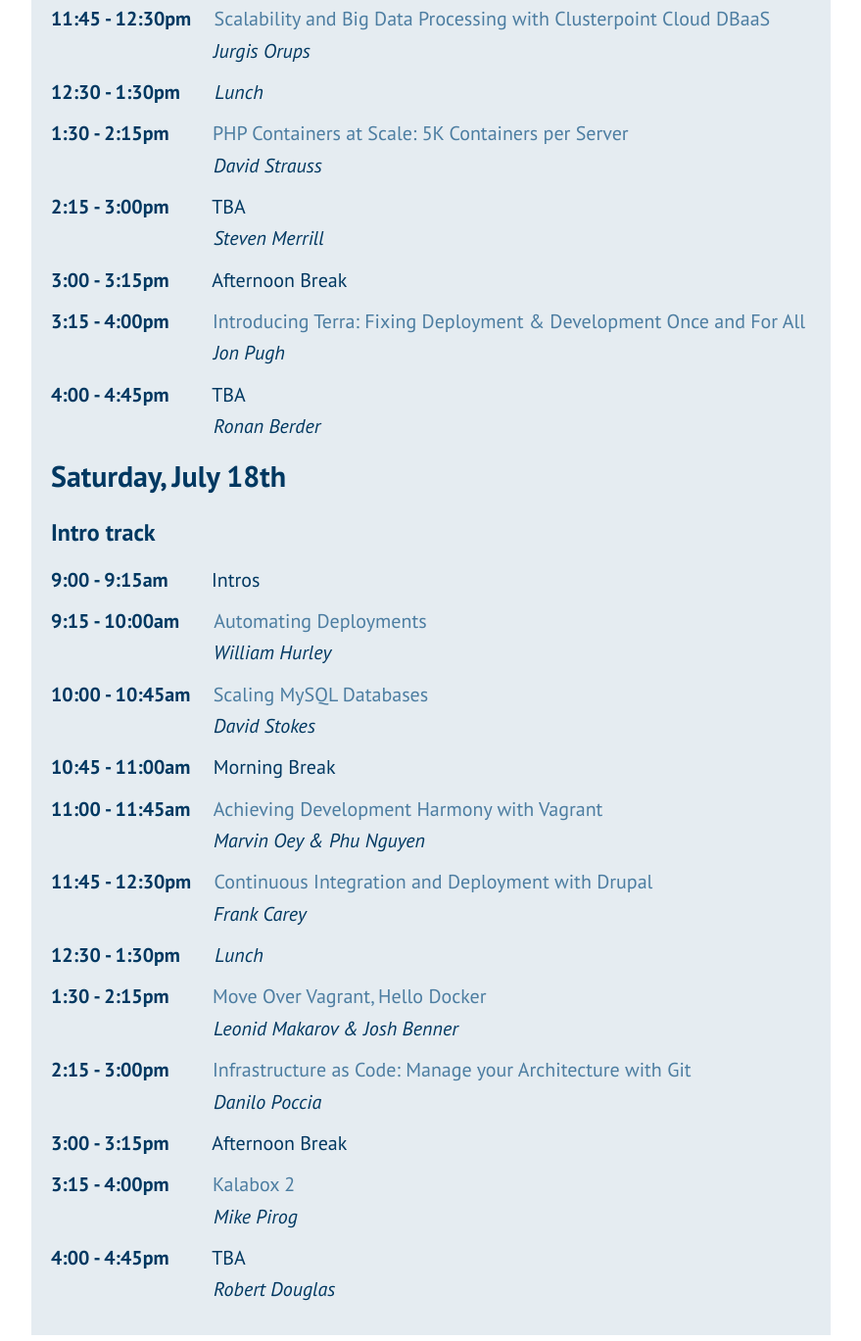
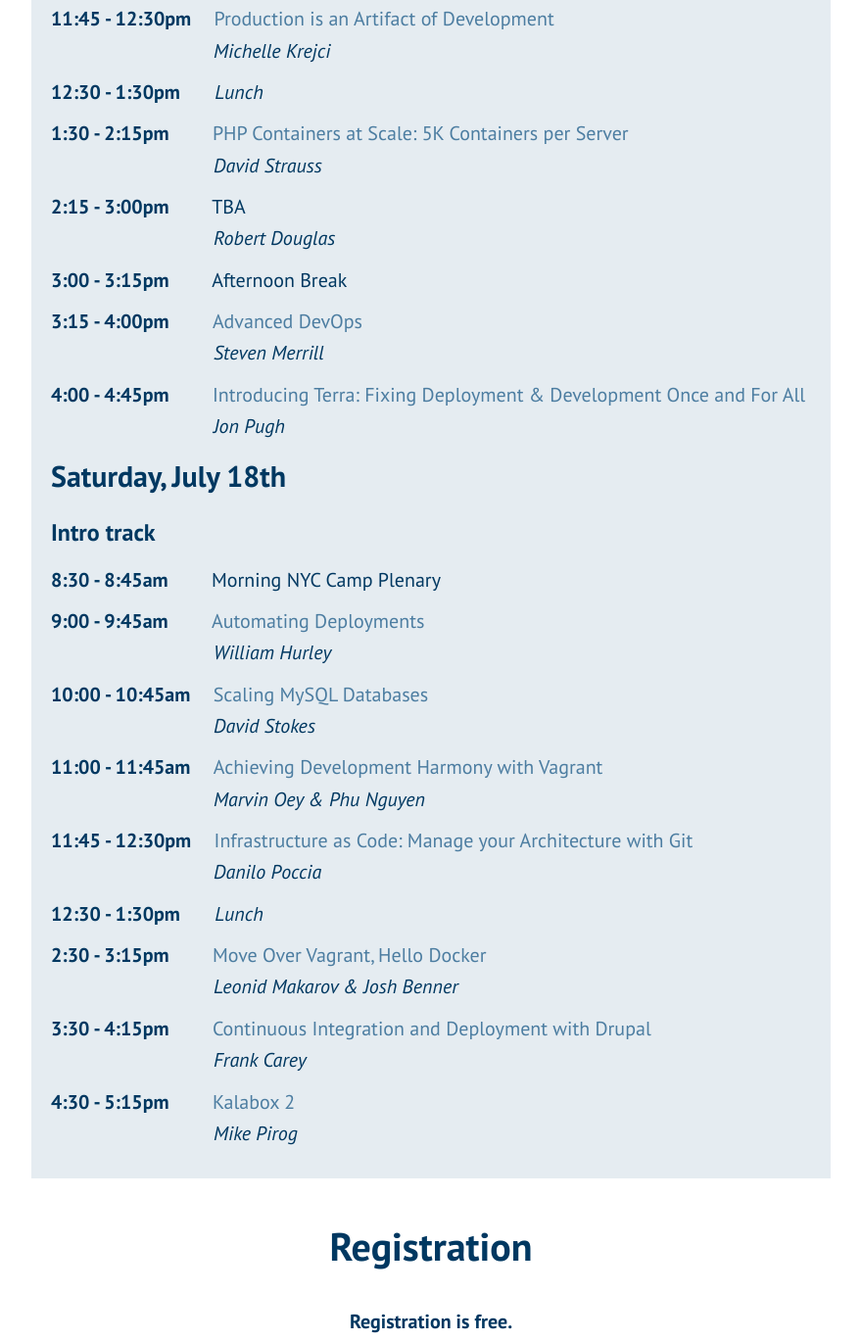
Before and after one commit to NYC-Camp/devops-camp, a website: page index.html in a window 1280 px wide. Shown: the part 4830-6199 px from the top of the page at 98% size, without its empty margins (200-1079 px from the left). Drawn offline with nearby package versions, Linux system fonts and the light colour scheme.

Commit message:
schedule

```diff
--- a/index.html
+++ b/index.html
@@ -208,35 +208,32 @@
           <h4>Advanced track</h4>
           <ul>
             <li><strong class="small">9:00 - 9:15am</strong> Intros</li>
-            <li><strong class="medium">9:15 - 10:00am</strong> <a href="http://nyccamp.org/session/production-artifact-development" target="_blank">Production is an Artifact of Development</a> <em>Michelle Krejci</em></li>
+            <li><strong class="medium">9:15 - 10:30am</strong> <a href="http://nyccamp.org/session/scalability-and-big-data-processing-clusterpoint-cloud-dbaas" target="_blank">Scalability and Big Data Processing with Clusterpoint Cloud DBaaS</a> <em>Jurgis Orups</em></li>
             <li><strong class="large">10:00 - 10:45am</strong> <a href="http://nyccamp.org/session/disposable-environments-each-git-branch" target="_blank">Disposable Environments for Each Git Branch</a> <em>Matthew Korostoff</em></li>
             <li><strong class="large">10:45 - 11:00am</strong> Morning Break</li>
             <li><strong class="large">11:00 - 11:45am</strong> <a href="http://nyccamp.org/session/how-debug-anything" target="_blank">How to Debug Anything</a><em> Sam Kottler</em></li>
-            <li><strong class="large">11:45 - 12:30pm</strong> <a href="http://nyccamp.org/session/scalability-and-big-data-processing-clusterpoint-cloud-dbaas" target="_blank">Scalability and Big Data Processing with Clusterpoint Cloud DBaaS</a> <em>Jurgis Orups</em></li>
+            <li><strong class="large">11:45 - 12:30pm</strong> <a href="http://nyccamp.org/session/production-artifact-development" target="_blank">Production is an Artifact of Development</a> <em>Michelle Krejci</em></li>
             <li><strong class="medium">12:30 - 1:30pm</strong><em class="lunch"> Lunch</em></li>
             <li><strong class="small">1:30 - 2:15pm</strong> <a href="http://nyccamp.org/session/php-containers-scale-5k-containers-server">PHP Containers at Scale: 5K Containers per Server</a><em>David Strauss</em></li>
-            <li><strong class="small">2:15 - 3:00pm</strong> TBA <em>Steven Merrill</em></li>
+            <li><strong class="small">2:15 - 3:00pm</strong> TBA <em>Robert Douglas</em></li>
             <li><strong class="small">3:00 - 3:15pm</strong> Afternoon Break</li>
-            <li><strong class="small">3:15 - 4:00pm</strong> <a href="http://nyccamp.org/node/455" target="_blank">Introducing Terra: Fixing Deployment & Development Once and For All</a> <em>Jon Pugh</em></li>
-            <li><strong class="small">4:00 - 4:45pm</strong> TBA <em>Ronan Berder</em></li>
+            <li><strong class="small">3:15 - 4:00pm</strong> <a href="http://nyccamp.org/session/adv-dev-ops" target="_blank"> Advanced DevOps</a> <em>Steven Merrill</em></li>
+            <li><strong class="small">4:00 - 4:45pm</strong> <a href="http://nyccamp.org/node/455" target="_blank">Introducing Terra: Fixing Deployment & Development Once and For All</a> <em>Jon Pugh</em></li>
           </ul>
           <h3>Saturday, July 18th</h3>
           <h4>Intro track</h4>
           <ul>
-            <li><strong class="small">9:00 - 9:15am</strong> Intros</li>
-            <li><strong class="medium">9:15 - 10:00am</strong> <a href="http://nyccamp.org/session/automating-deployments" target="_blank">Automating Deployments</a> <em>William Hurley</em></li>
+            <li><strong class="small">8:30 - 8:45am</strong> Morning NYC Camp Plenary</li>
+            <li><strong class="small">9:00 - 9:45am</strong> <a href="http://nyccamp.org/session/automating-deployments" target="_blank">Automating Deployments</a> <em>William Hurley</em></li>
             <li><strong class="large">10:00 - 10:45am</strong> <a href="http://nyccamp.org/session/scaling-mysql-databases" target="_blank">Scaling MySQL Databases</a> <em>David Stokes</em></li>
-            <li><strong class="large">10:45 - 11:00am</strong> Morning Break</li>
             <li><strong class="large">11:00 - 11:45am</strong> <a href="http://nyccamp.org/session/achieving-development-harmony-vagrant" target="_blank">Achieving Development Harmony with Vagrant</a><em> Marvin Oey & Phu Nguyen</em></li>
-            <li><strong class="large">11:45 - 12:30pm</strong> <a href="http://nyccamp.org/session/continuous-integration-and-deployment-drupal" target="_blank">Continuous Integration and Deployment with Drupal</a> <em>Frank Carey</em></li>
+            <li><strong class="large">11:45 - 12:30pm</strong> <a href="http://nyccamp.org/session/infrastructure-code-manage-your-architecture-git">Infrastructure as Code: Manage your Architecture with Git</a><em>Danilo Poccia</em></li>
+
             <li><strong class="medium">12:30 - 1:30pm</strong><em class="lunch"> Lunch</em></li>
-            <li><strong class="small">1:30 - 2:15pm</strong> <a href="http://nyccamp.org/session/move-over-vagrant-hello-docker">Move Over Vagrant, Hello Docker</a> <em>Leonid Makarov & Josh Benner</em></li>
-            <li><strong class="small">2:15 - 3:00pm</strong> <a href="http://nyccamp.org/session/infrastructure-code-manage-your-architecture-git">Infrastructure as Code: Manage your Architecture with Git</a><em>Danilo Poccia</em></li>
-            <li><strong class="small">3:00 - 3:15pm</strong> Afternoon Break</li>
-            <li><strong class="small">3:15 - 4:00pm</strong> <a href="hhttp://nyccamp.org/session/kalabox-2" target="_blank">Kalabox 2</a> <em>Mike Pirog</em></li>
-            <li><strong class="small">4:00 - 4:45pm</strong> TBA <em>Robert Douglas</em></li>
+            <li><strong class="small">2:30 - 3:15pm</strong> <a href="http://nyccamp.org/session/move-over-vagrant-hello-docker">Move Over Vagrant, Hello Docker</a> <em>Leonid Makarov & Josh Benner</em></li>
+            <li><strong class="small">3:30 - 4:15pm</strong> <a href="http://nyccamp.org/session/continuous-integration-and-deployment-drupal" target="_blank">Continuous Integration and Deployment with Drupal</a> <em>Frank Carey</em></li>
+            <li><strong class="small">4:30 - 5:15pm</strong> <a href="hhttp://nyccamp.org/session/kalabox-2" target="_blank">Kalabox 2</a> <em>Mike Pirog</em></li>
           </ul>
-
         </div>
       </div>
     </section>
```
